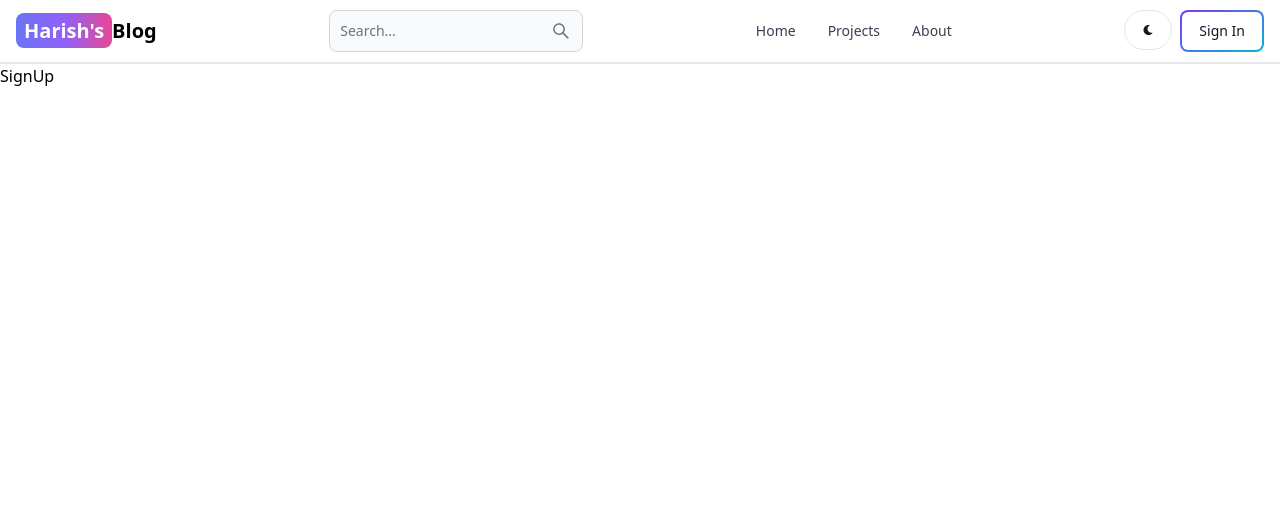
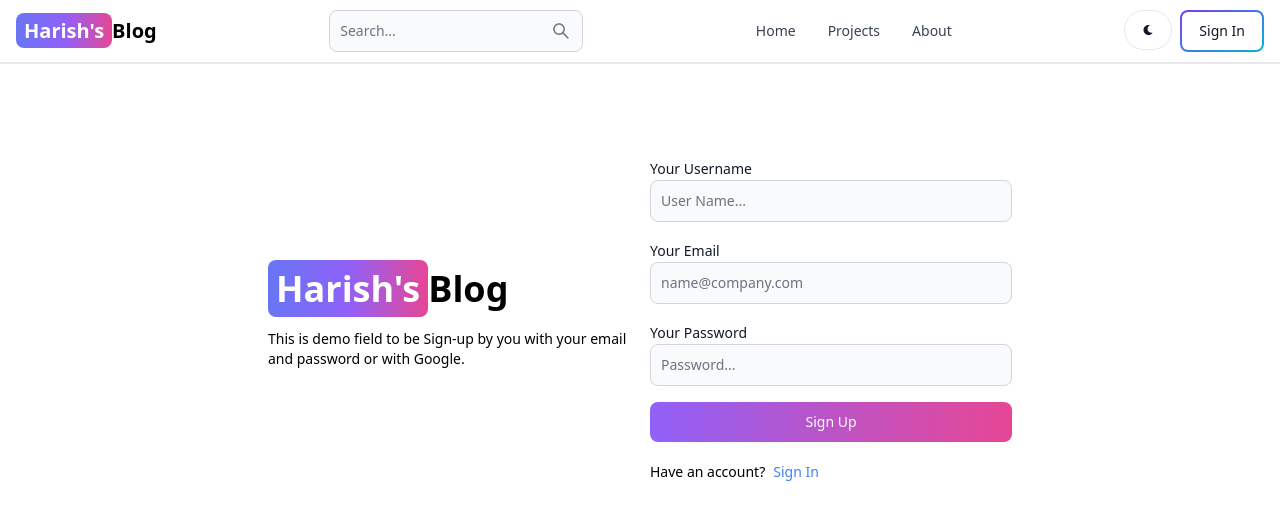
Before and after one commit to Harish0916/mern-blog, a React (Vite) app in the folder client/: page /sign-up in a window 1280 px wide. Shown: the top 520 px of the page. Built offline with nearby package versions, Linux system fonts and the light colour scheme.

Commit message:
Created UI of SignUp page

```diff
--- a/client/src/pages/SignUp.jsx
+++ b/client/src/pages/SignUp.jsx
@@ -1,7 +1,47 @@
-import React from 'react'
+import React from 'react';
+import { Link } from 'react-router-dom';
+import {Button, Label, TextInput} from 'flowbite-react';
+
 
 export default function SignUp() {
   return (
-    <div>SignUp</div>
+    <div className='min-h-screen mt-20'>
+      <div className='flex p-3 max-w-3xl mx-auto flex-col md:flex-row md:items-center gap-5'>
+        {/* left */}
+        <div className='flex-1'>
+          <Link to="/" className='text-4xl font-bold dark:text-white'>
+              <span className='px-2 py-1 bg-gradient-to-r from-indigo-500 via-purple-500 to-pink-500 rounded-lg text-white'>Harish's</span>
+              Blog
+          </Link>
+          <p className='text-sm mt-5'>
+            This is demo field to be Sign-up by you with your email and password or with Google.
+          </p>
+        </div>
+        {/* right */}
+        <div className='flex-1'>
+          <form className='flex flex-col gap-4'>
+            <div>
+              <Label value='Your Username'/>
+              <TextInput type="text" placeholder="User Name..." id='username' />
+            </div>
+            <div>
+              <Label value='Your Email'/>
+              <TextInput type="text" placeholder="name@company.com" id='email' />
+            </div>
+            <div>
+              <Label value='Your Password'/>
+              <TextInput type="password" placeholder="Password..." id='password' />
+            </div>
+            <Button gradientDuoTone="purpleToPink" type='submit'>Sign Up</Button>
+          </form>
+          <div className='flex gap-2 text-sm mt-5'>
+            <span>Have an account?</span>
+            <Link to="/sign-in" className='text-blue-500'>
+              Sign In
+            </Link>
+          </div>
+        </div>
+      </div>
+    </div>
   )
 }
```
